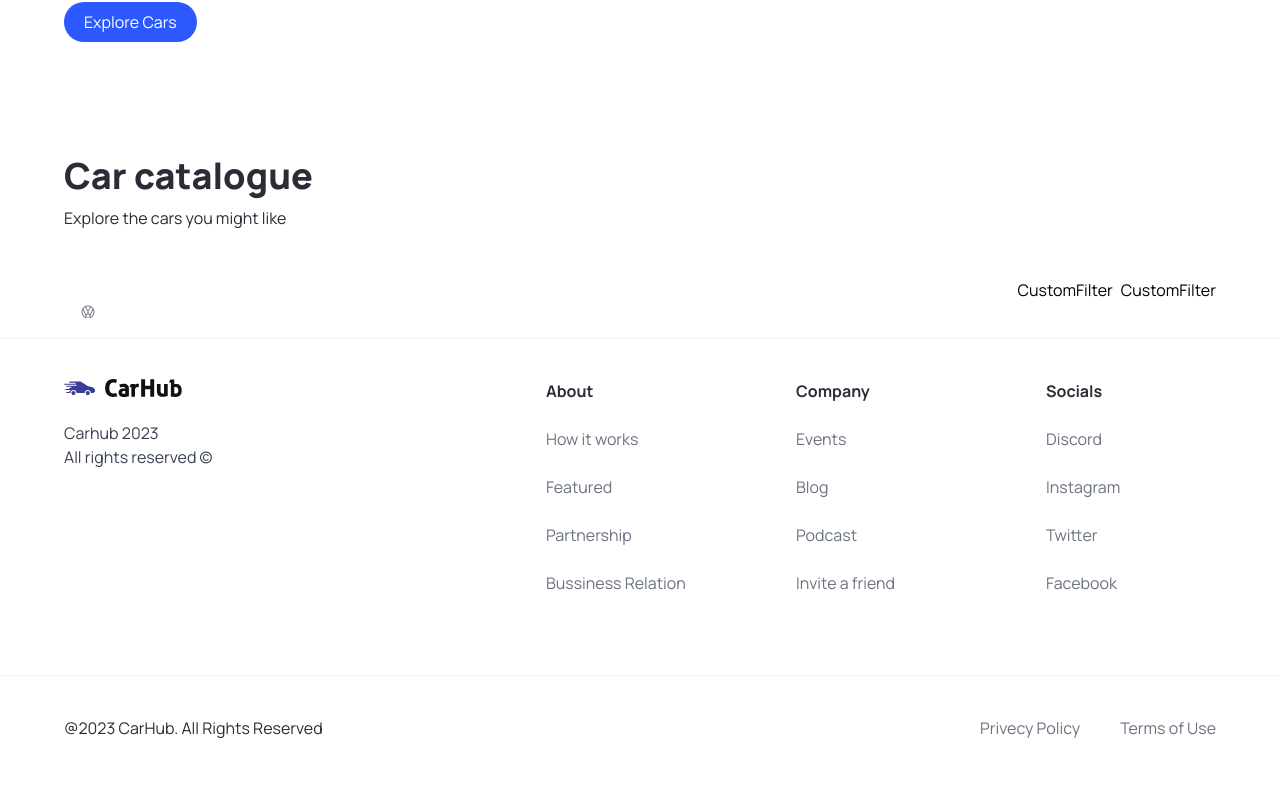
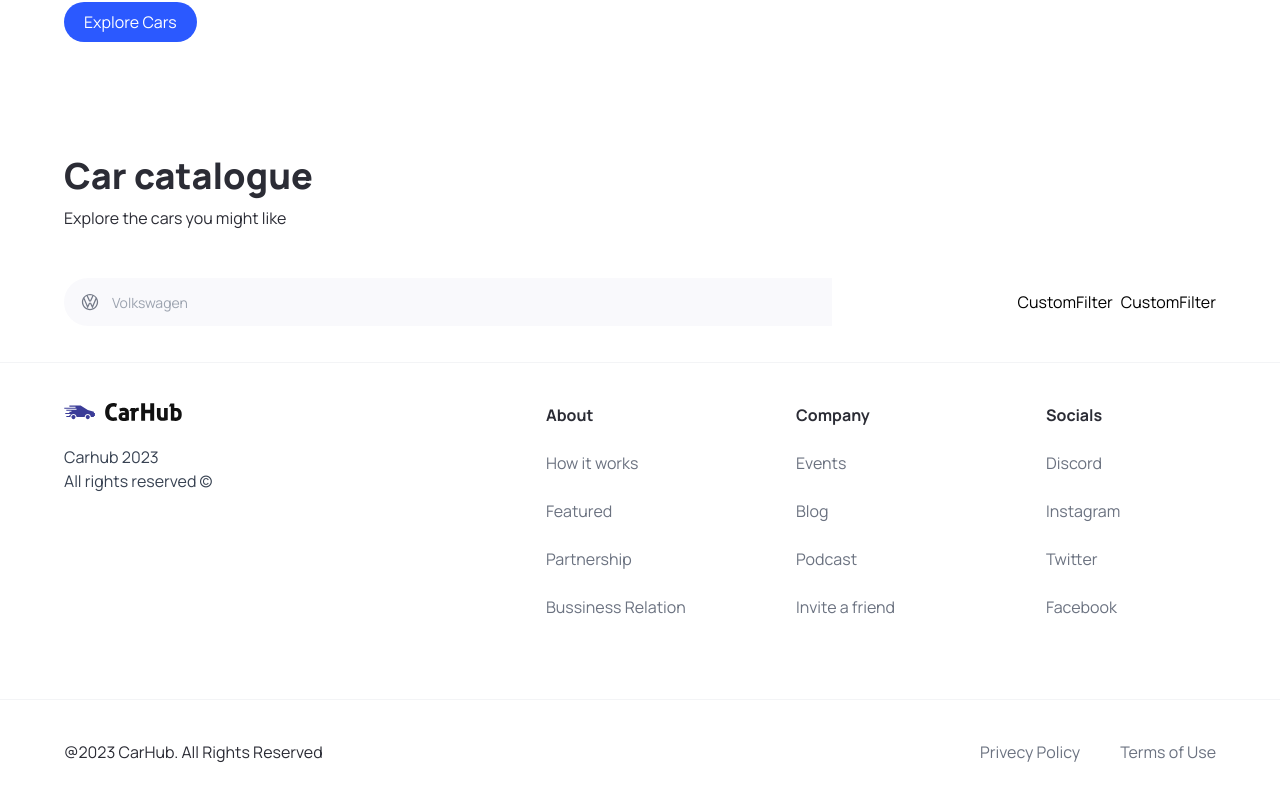
Before and after one commit to Afram94/car_showcase, a Next.js app: page / in a window 1280 px wide. Shown: the part 708-1508 px from the top of the page. Built offline with nearby package versions, Linux system fonts and the light colour scheme.

Commit message:
Combobox is done

```diff
--- a/components/SearchBar.tsx
+++ b/components/SearchBar.tsx
@@ -10,7 +10,7 @@ const SearchBar = () => {
 
   return (
     <form className='searchbar' onSubmit={handelSearch}>
-        <div className="searchBar__item">
+        <div className="searchbar__item">
             <SearchManufacturer
             manufacturer={manufacturer}
             setManufacturer={setManufacturer} />
--- a/components/SearchManufacturer.tsx
+++ b/components/SearchManufacturer.tsx
@@ -1,14 +1,23 @@
 "use client"
 
+import { useState, Fragment } from 'react'
 import Image from 'next/image'
 import { Combobox, Transition } from '@headlessui/react'
 
+import { manufacturers } from '@/constants'
 import { SearchManufacturerProps } from '@/types'
 
 const SearchManufacturer = ({ manufacturer , setManufacturer } : SearchManufacturerProps) => {
+
+  const [query, setQuery] = useState('');
+
+  const filteredManufacturers = query === "" ? manufacturers : manufacturers.filter((item) => (
+    item.toLowerCase().replace(/\s+/g, "").includes(query.toLocaleLowerCase().replace(/\s+/g, ""))
+  ))
+
   return (
-    <div className='serach-manufacturer'>
-      <Combobox>
+    <div className='search-manufacturer'>
+      <Combobox value={manufacturer} onChange={setManufacturer}>
         <div className="relative w-full">
           <Combobox.Button className="absolute top-[14px]">
             <Image
@@ -19,10 +28,57 @@ const SearchManufacturer = ({ manufacturer , setManufacturer } : SearchManufactu
               alt="Car Logo"
             />
           </Combobox.Button>
+
+          <Combobox.Input className="search-manufacturer__input"
+            placeholder='Volkswagen'
+            displayValue={(manufacturer: string) => manufacturer}
+            onChange={(e)=>setQuery(e.target.value)}
+          />
+          <Transition
+            /* show={true} */
+            as={Fragment}
+            leave='transition ease-in duration-100'
+            leaveFrom='opacity-100'
+            leaveTo='opacity-0'
+            afterLeave={()=>setQuery("")} //Clear the query
+          >
+          <Combobox.Options>
+            {filteredManufacturers.map((item) => (
+              <Combobox.Option
+                key={item}
+                className={({ active })=>
+                `relative search-manufacturer__option ${ active ? "bg-primary-blue text-white" : "text-gray-900"}`
+                }
+                value={item}
+              >
+                {({ selected, active }) => (
+                  <>
+                  <span
+                    className={`block truncate ${
+                      selected ? 'font-medium' : 'font-normal'
+                    }`}
+                  >
+                    {item}
+                  </span>
+                  {selected ? (
+                    <span
+                      className={`absolute inset-y-0 left-0 flex items-center pl-3 ${
+                        active ? 'text-white' : 'text-teal-600'
+                      }`}
+                    >
+                    </span>
+                  ) : null}
+                </>
+                )}
+              </Combobox.Option>
+              )
+            )}
+          </Combobox.Options>
+        </Transition>
         </div>
       </Combobox>
     </div>
-  )
-}
+  );
+};
 
 export default SearchManufacturer
```
